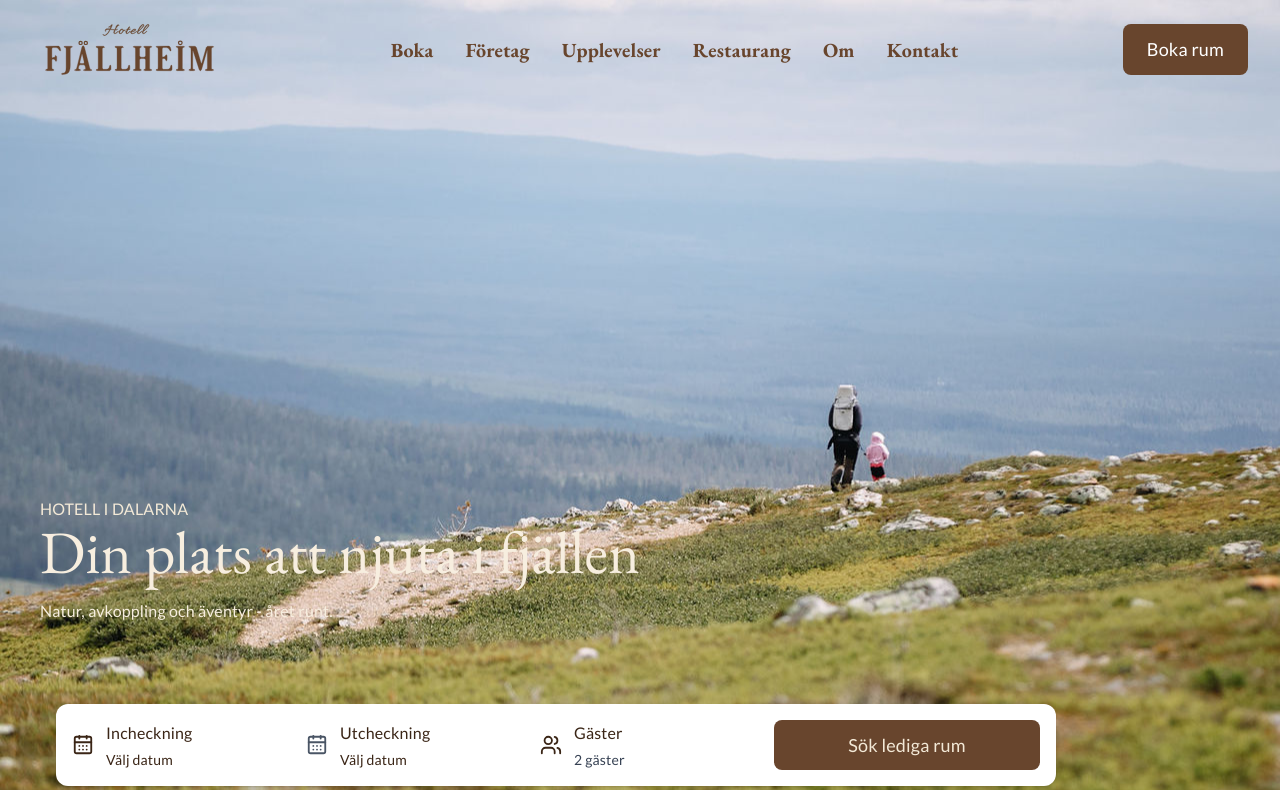
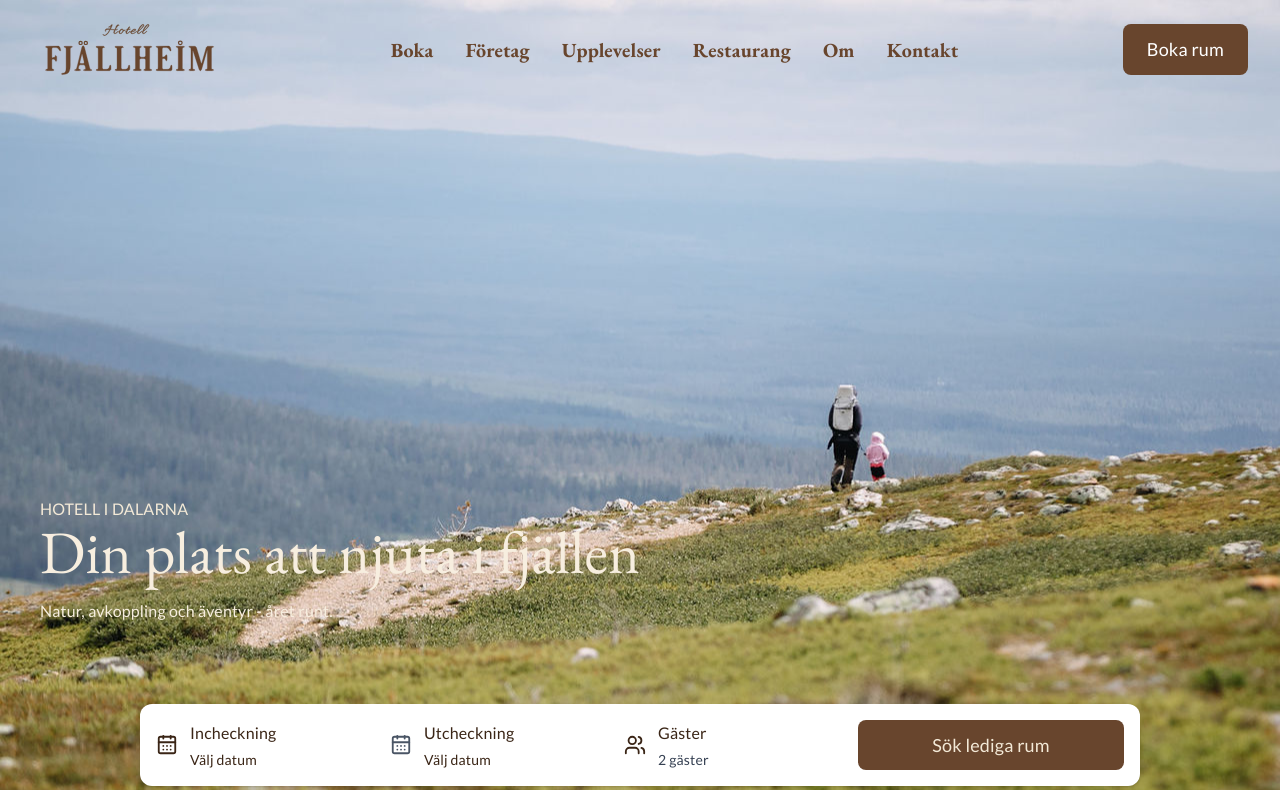
Before and after one commit to BusterSthlm/HotellFjellhaim, a React (Vite) app: page / in a window 1280 px wide. Shown: the top 790 px of the page. Built offline with nearby package versions, Linux system fonts and the light colour scheme.

Commit message:
CheckIn justify-center

```diff
--- a/src/components/ui/HotelCheckIn.tsx
+++ b/src/components/ui/HotelCheckIn.tsx
@@ -18,7 +18,7 @@ export default function HotelCheckIn() {
   }
 
   return (
-    <div className="mx-4 flex w-250 items-stretch gap-2 rounded-xl bg-white p-4 shadow-sm">
+    <div className="mx-4 flex w-250 items-center gap-2 rounded-xl bg-white p-4 shadow-sm">
       {/* Check-in */}
       <div className="flex flex-1 min-w-0 items-center gap-3 ">
         <button
--- a/src/pages/HomePage.tsx
+++ b/src/pages/HomePage.tsx
@@ -17,6 +17,7 @@ export default function HomePage() {
           backgroundPosition: "center",
         }}
       >
+
         <Header overImage />
 
         <main className="relative px-6 pt-88 sm:px-10 sm:pt-96">
@@ -31,8 +32,10 @@ export default function HomePage() {
           <p className="mb-14 mt-4 text-left text-secondary sm:mb-20">
             Natur, avkoppling och äventyr - året runt.
           </p>
+<div className="flex justify-center">
+<HotelCheckIn />
+</div>
 
-          <HotelCheckIn />
         </main>
       </div>
 
```
